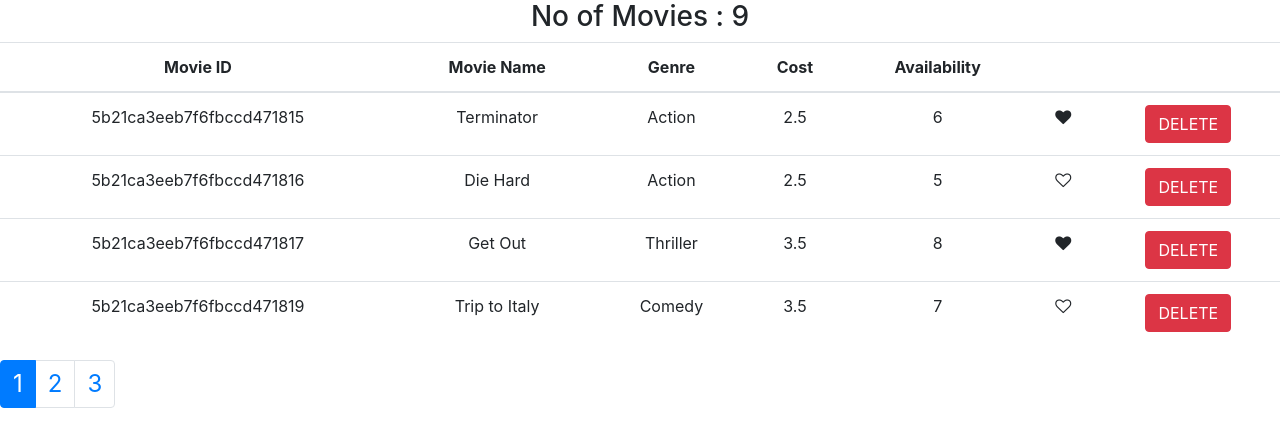
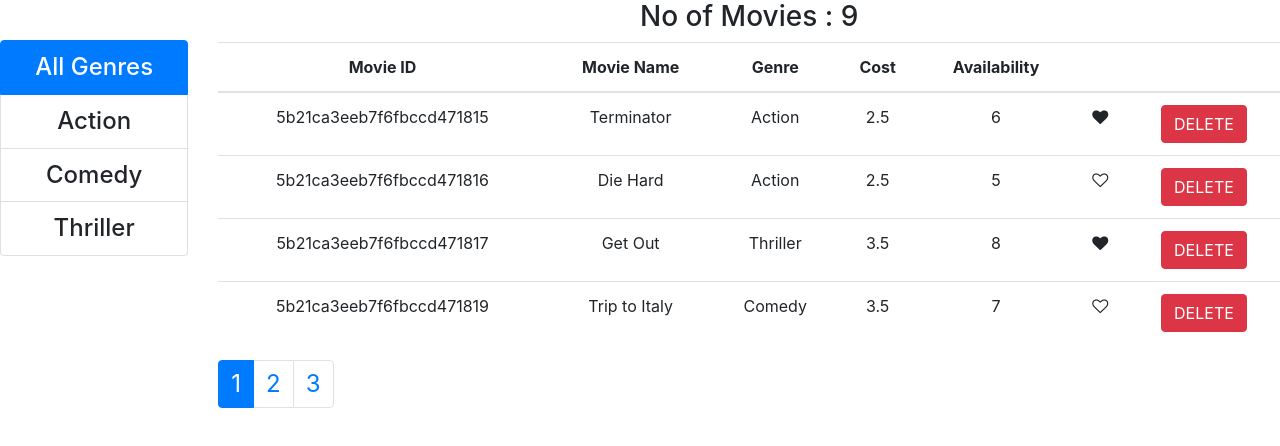
Before and after one commit to Abhi1437/Practise, a React (Create React App) app in the folder white/: page / in a window 1280 px wide. Shown: the top 446 px of the page. Built offline with nearby package versions, Linux system fonts and the light colour scheme.

Commit message:
Filter added

```diff
--- /dev/null
+++ b/white/src/Components/ListGenre.jsx
@@ -0,0 +1,15 @@
+import React from 'react';
+const ListGenre = (props) => {
+    return (
+    <ul className="list-group" style={{paddingTop:"40px"}}>
+        {props.types.map(item =>
+        <li key={item._id} className={props.selectedGenre.name===item.name ? "list-group-item active":"list-group-item"}
+        onClick={()=>props.onHandleGenre(item)}
+        style={{cursor:"pointer"}}>{item.name}
+        {console.log(props.selectedGenre.name)}
+        </li>
+        )}
+  </ul> );
+}
+
+export default ListGenre;
--- a/white/src/Components/Movie.jsx
+++ b/white/src/Components/Movie.jsx
@@ -3,16 +3,23 @@ import {getMovies} from '../services/fakeMovieService';
 import Like from '../Components/Like';
 import Pagination from '../Components/Pagination';
 import _ from 'lodash';
+import ListGenre from './ListGenre';
+import { getGenres } from '../services/fakeGenreService';
 class Movies extends Component {
     state = {
         movies:getMovies(),
         pageSize:4,
         currentPage:1,
+        selectedGenre:{name:"All Genres"},
+        genre:getGenres(),
+        movieList:getMovies()
      }
 
+
+//Delete
      handleClick=(Movie)=>{
-         let movies= this.state.movies.filter(Mov=>Mov._id!==Movie._id)
-         this.setState({ movies })
+         let movies= this.state.movieList.filter(Mov=>Mov._id!==Movie._id)
+         this.setState({ movieList:movies })
      }
 
      handlePage=(Page)=>{
@@ -22,9 +29,17 @@ class Movies extends Component {
      handlePaginate=(Page)=>{
         let end=Page*this.state.pageSize;
         let start=end-this.state.pageSize;
-        return _.slice(this.state.movies,start,end)
+        return _.slice(this.state.movieList,start,end)
 
      }
+
+     HandleGenre=(genre)=>{
+         const M= this.state.selectedGenre.type==="AA" ? this.state.movies: this.state.movies.filter(movie=>movie.genre._id===genre._id) ;
+
+         this.setState({movieList:M,currentPage:1,selectedGenre:genre })
+
+     }
+
 
      handleLike=(movie)=>{
         const movies=[...this.state.movies];
@@ -38,9 +53,15 @@ class Movies extends Component {
      }
     render() {
         const K=this.handlePaginate(this.state.currentPage);
+        const Gen=[{_id:"abc",name:"All Genres", type:"AA"},...getGenres()];
         return (
-            <React.Fragment>
-                    <h3>No of Movies : {this.state.movies.length}</h3>
+            <div>
+                <div className="row">
+                <div className="col-2">
+                    <h4><ListGenre types={Gen} selectedGenre={this.state.selectedGenre} onHandleGenre={this.HandleGenre} /></h4>
+                </div>
+                <div className="col">
+                <h3>No of Movies : {this.state.movieList.length}</h3>
                 <main>
                     <table className="table ">
                         <thead>
@@ -67,9 +88,11 @@ class Movies extends Component {
                             ))}
                         </tbody>
                     </table>
-                    <Pagination changePage={this.handlePage}currentPage={this.state.currentPage} totalItems={this.state.movies.length} pageSize={this.state.pageSize}/>
-                </main>
-            </React.Fragment>
+                    <Pagination changePage={this.handlePage} currentPage={this.state.currentPage} totalItems={this.state.movieList.length} pageSize={this.state.pageSize}/>
+                </main></div>
+                </div>
+
+            </div>
          );
     }
 }
--- a/white/src/Components/Pagination.jsx
+++ b/white/src/Components/Pagination.jsx
@@ -8,13 +8,15 @@ const Pagination = (props) => {
     return (
 
     <h4>
+
         <nav aria-label="Page navigation">
     <ul className="pagination">
         {Pages.map(Page=>(
         <li key={Page} className={Page===currentPage ? 'page-item active':'page-item'}>
-            <button className="page-link" onClick={()=>props.changePage(Page)}>{Page}</button></li>))}
+            <button className="page-link" onClick={()=>props.changePage(Page)}>{Page}</button ></li>))}
 
     </ul>
+    {console.log(props.currentPage)}
   </nav></h4> );
 }
 
```
